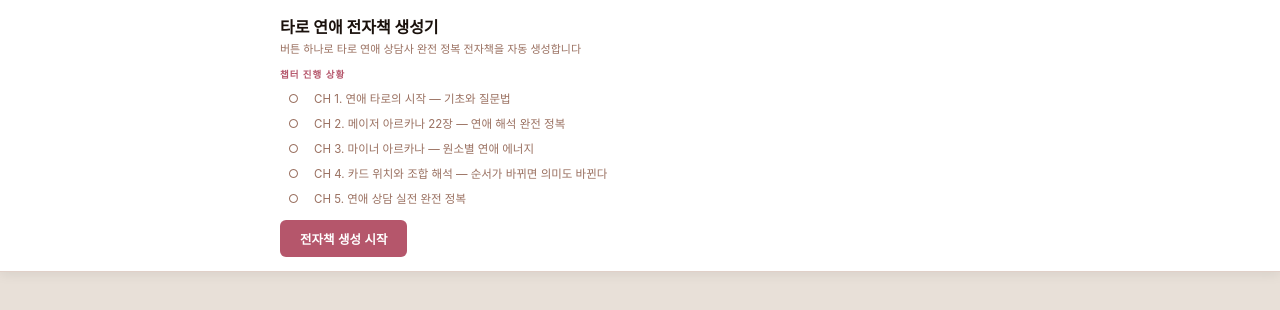
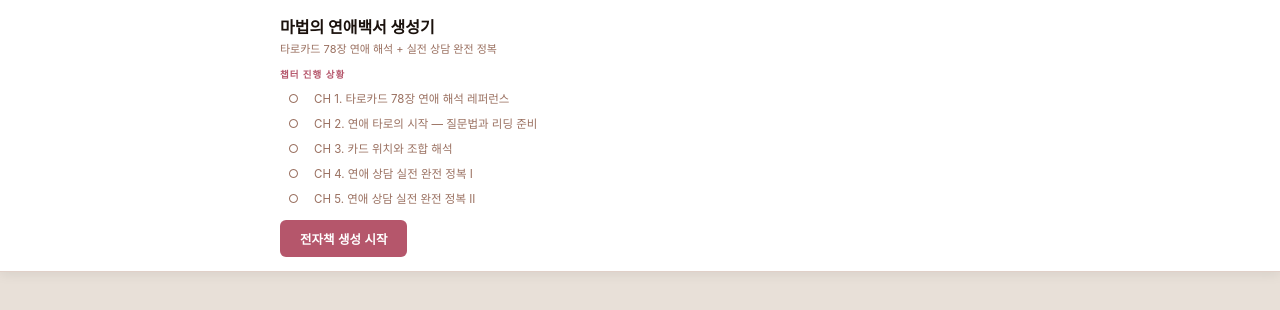
Before and after one commit to park2011502/ebookmaker, a Next.js app: page / in a window 1280 px wide. Shown: the top 310 px of the page. Built offline with nearby package versions, Linux system fonts and the light colour scheme.

Commit message:
Update page.tsx

```diff
--- a/app/page.tsx
+++ b/app/page.tsx
@@ -2,12 +2,14 @@
 
 import { useState } from "react";
 
+// 챕터 1: 메이저(11) + 마이너(14) = 25페이지 섹션
+// 챕터 2~5: 각 섹션 4페이지씩
 const CHAPTERS = [
-  { number: 1, title: "연애 타로의 시작 — 기초와 질문법", sections: 4 },
-  { number: 2, title: "메이저 아르카나 22장 — 연애 해석 완전 정복", sections: 4 },
-  { number: 3, title: "마이너 아르카나 — 원소별 연애 에너지", sections: 4 },
-  { number: 4, title: "카드 위치와 조합 해석 — 순서가 바뀌면 의미도 바뀐다", sections: 4 },
-  { number: 5, title: "연애 상담 실전 완전 정복", sections: 5 },
+  { index: 0, number: 1, title: "타로카드 78장 연애 해석 레퍼런스", sections: 25 },
+  { index: 1, number: 2, title: "연애 타로의 시작 — 질문법과 리딩 준비", sections: 4 },
+  { index: 2, number: 3, title: "카드 위치와 조합 해석", sections: 4 },
+  { index: 3, number: 4, title: "연애 상담 실전 완전 정복 I", sections: 4 },
+  { index: 4, number: 5, title: "연애 상담 실전 완전 정복 II", sections: 5 },
 ];
 
 type Status = "idle" | "generating" | "done" | "error";
@@ -34,13 +36,13 @@ export default function Home() {
     for (let ci = 0; ci < CHAPTERS.length; ci++) {
       const ch = CHAPTERS[ci];
 
-      // 챕터 오프너
+      // 오프너 (-1)
       setCurrentStep(`챕터 ${ch.number} 오프너 생성 중...`);
       try {
         const res = await fetch("/api/generate", {
           method: "POST",
           headers: { "Content-Type": "application/json" },
-          body: JSON.stringify({ chapterIndex: ci, sectionIndex: -1, startPage: nextPage }),
+          body: JSON.stringify({ chapterIndex: ch.index, sectionIndex: -1, startPage: nextPage }),
         });
         if (!res.ok) throw new Error((await res.json()).error);
         const data = await res.json();
@@ -57,12 +59,19 @@ export default function Home() {
 
       // 섹션 하나씩
       for (let si = 0; si < ch.sections; si++) {
-        setCurrentStep(`챕터 ${ch.number} · 섹션 ${si + 1}/${ch.sections} 생성 중...`);
+        if (ch.index === 0) {
+          const isMinor = si >= 11;
+          const label = isMinor ? `마이너 ${si - 10}/${14}` : `메이저 ${si + 1}/11`;
+          setCurrentStep(`챕터 1 · ${label} 생성 중...`);
+        } else {
+          setCurrentStep(`챕터 ${ch.number} · 섹션 ${si + 1}/${ch.sections} 생성 중...`);
+        }
+
         try {
           const res = await fetch("/api/generate", {
             method: "POST",
             headers: { "Content-Type": "application/json" },
-            body: JSON.stringify({ chapterIndex: ci, sectionIndex: si, startPage: nextPage }),
+            body: JSON.stringify({ chapterIndex: ch.index, sectionIndex: si, startPage: nextPage }),
           });
           if (!res.ok) throw new Error((await res.json()).error);
           const data = await res.json();
@@ -88,7 +97,7 @@ export default function Home() {
 <html lang="ko">
 <head>
 <meta charset="UTF-8">
-<title>연애 프리패스 — 타로로 꿰뚫는 상대의 속마음</title>
+<title>3초만에 외워지는 마법의 연애백서</title>
 <style>${allCss}</style>
 </head>
 <body>
@@ -99,7 +108,7 @@ ${allHtml}
     const url = URL.createObjectURL(blob);
     const a = document.createElement("a");
     a.href = url;
-    a.download = "연애프리패스_타로전자책.html";
+    a.download = "마법의연애백서_타로전자책.html";
     a.click();
     URL.revokeObjectURL(url);
   }
@@ -113,8 +122,8 @@ ${allHtml}
       <div id="ctrl">
         <div className="inner">
           <div className="hd">
-            <h1>타로 연애 전자책 생성기</h1>
-            <p>버튼 하나로 타로 연애 상담사 완전 정복 전자책을 자동 생성합니다</p>
+            <h1>마법의 연애백서 생성기</h1>
+            <p>타로카드 78장 연애 해석 + 실전 상담 완전 정복</p>
           </div>
 
           <div className="toc">
```
